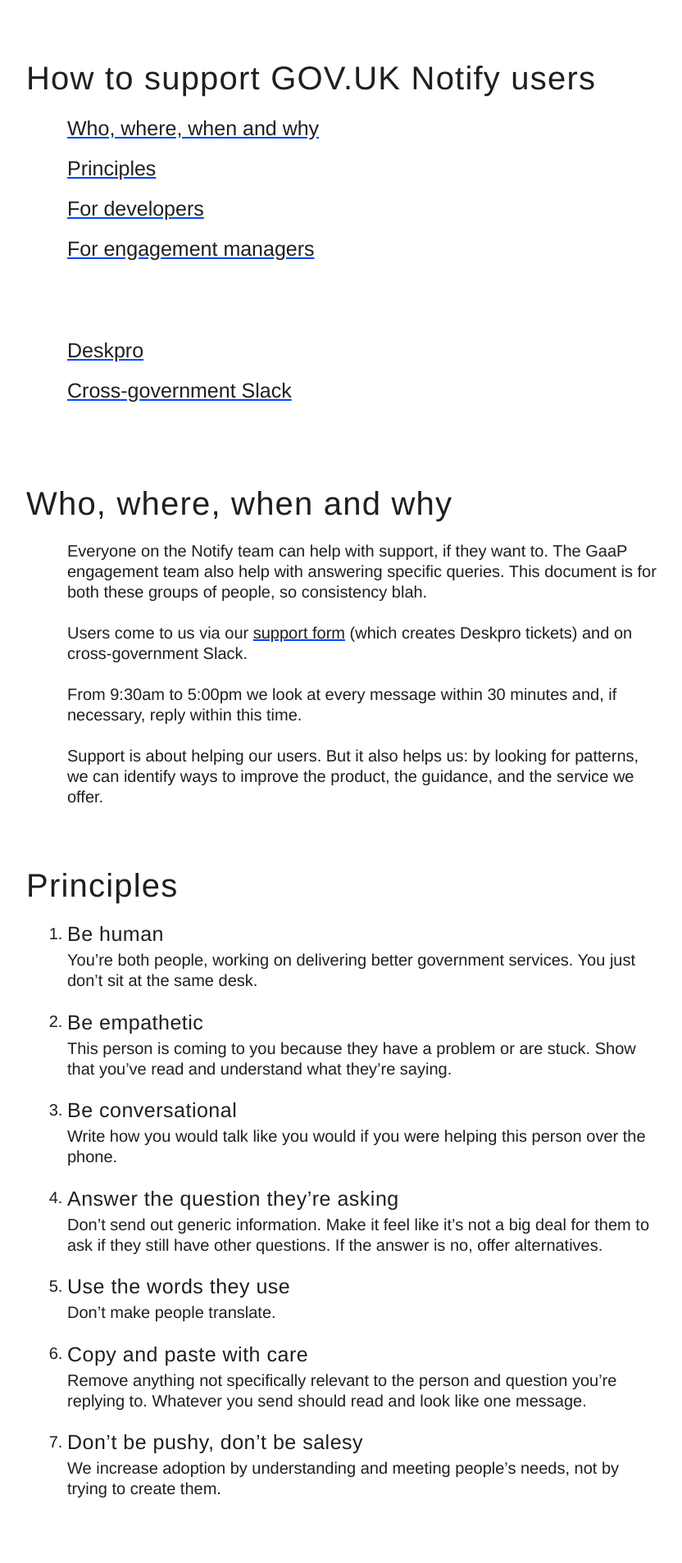
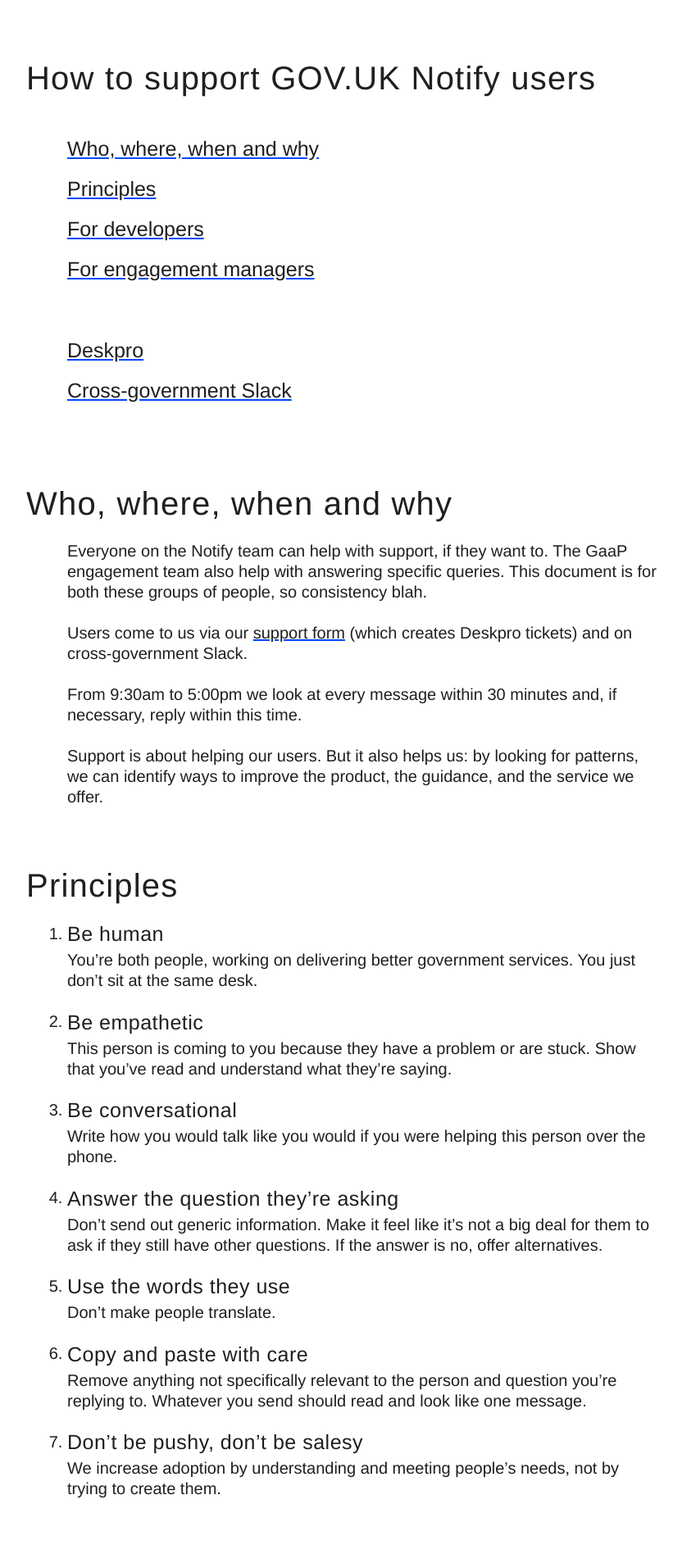
Before and after one commit to alphagov/notify-support, a Jekyll site: the page built from index.md, in a window 1280 px wide. Shown: the top 1907 px of the page at 82% size, without its empty margins (43-875 px from the left). Built offline with Jekyll 4.4.1, drawn with Linux system fonts in a browser that asks for light colours.

Commit message:
Tweak nav spacing

```diff
--- a/_sass/screen.scss
+++ b/_sass/screen.scss
@@ -34,9 +34,9 @@ main {
 
 nav {
 
-  margin-top: $line-height;
+  margin-top: $line-height * 2;
   margin-left: $line-height * 2;
-  margin-bottom: $line-height * 3;
+  margin-bottom: $line-height * 2;
   overflow: hidden;
 
   @media (max-width: 880px) {
```
